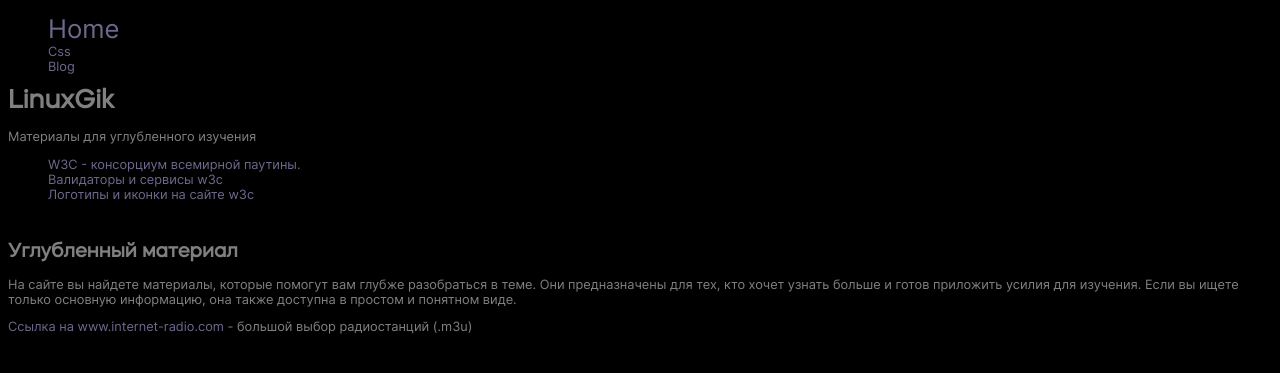
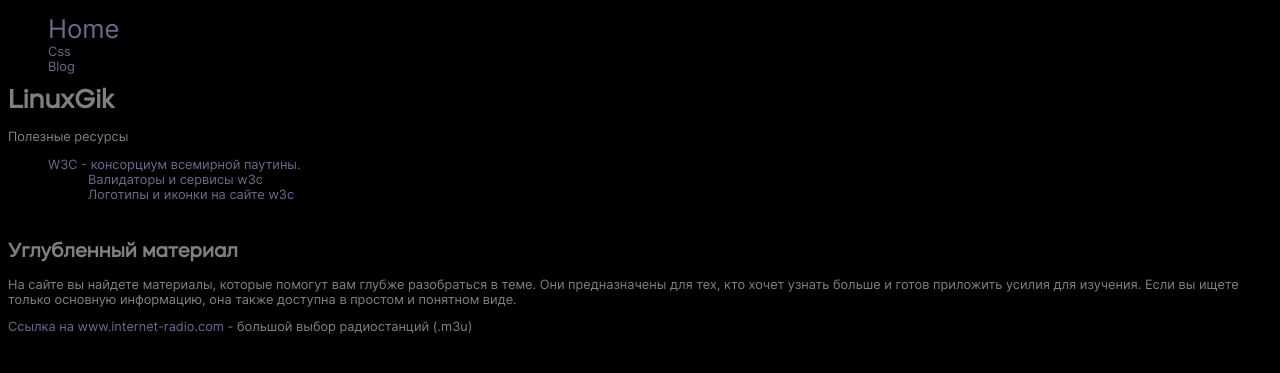
Before and after one commit to LinuxGik/linuxgik.github.io, a Jekyll site: the page built from index.html, in a window 1280 px wide. Shown: the top 373 px of the page. Built offline with Jekyll 4.4.1, drawn with Linux system fonts in a browser that asks for light colours.

Commit message:
add branch wslDev

```diff
--- a/index.html
+++ b/index.html
@@ -4,11 +4,14 @@ title: home
 ---
 
 <div>
-    <p>Материалы для углубленного изучения</p>
+    <p>Полезные ресурсы</p>
     <ul>
-        <li><a href="https://www.w3.org/">W3C - консорциум всемирной паутины.</a></li>
-        <li><a href="https://www.w3.org/developers/tools/">Валидаторы и сервисы w3c</a></li>
-        <li><a href="https://www.w3.org/policies/logos/">Логотипы и иконки на сайте w3c</a></li>
+        <li><a href="https://www.w3.org/">W3C - консорциум всемирной паутины.</a>
+            <ul>
+                <li><a href="https://www.w3.org/developers/tools/">Валидаторы и сервисы w3c</a></li>
+                <li><a href="https://www.w3.org/policies/logos/">Логотипы и иконки на сайте w3c</a></li>
+            </ul>
+        </li>
     </ul>
 </div>
 
```
Also changed, not shown: 1 other file.
